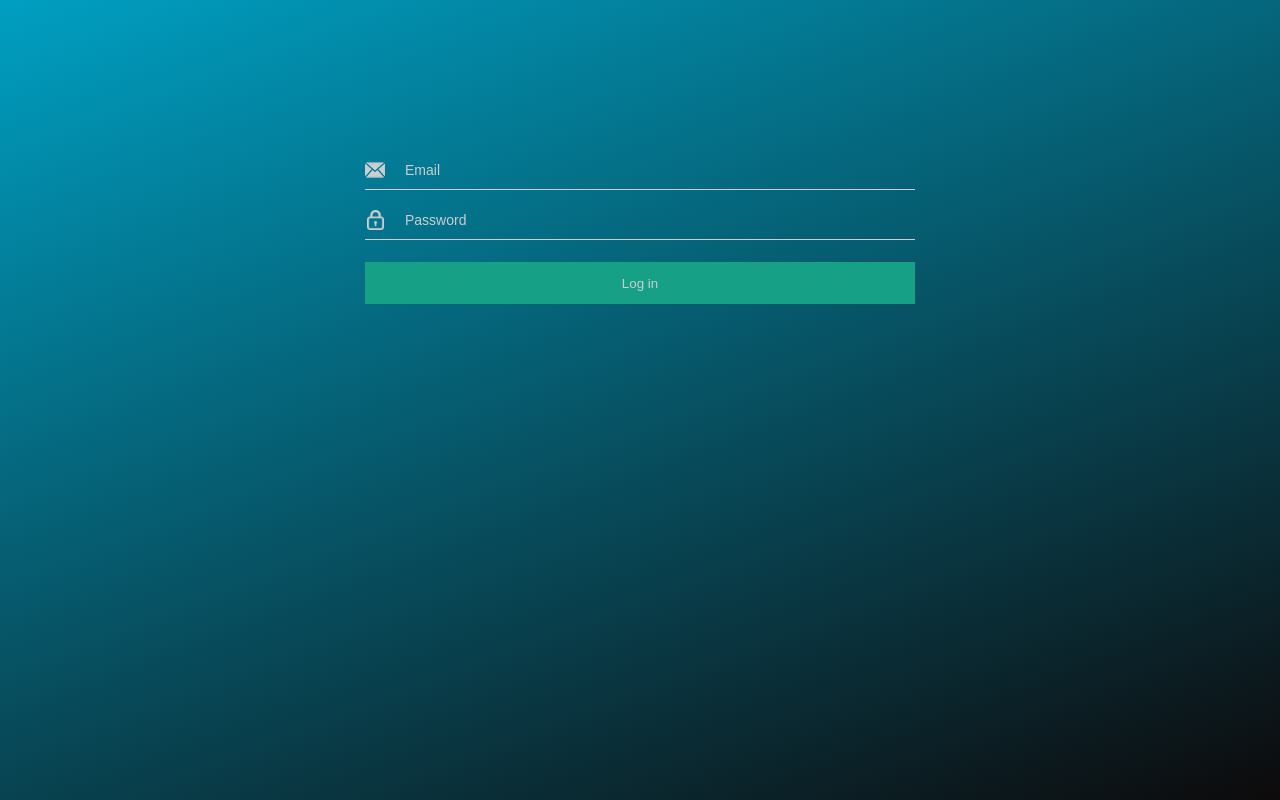
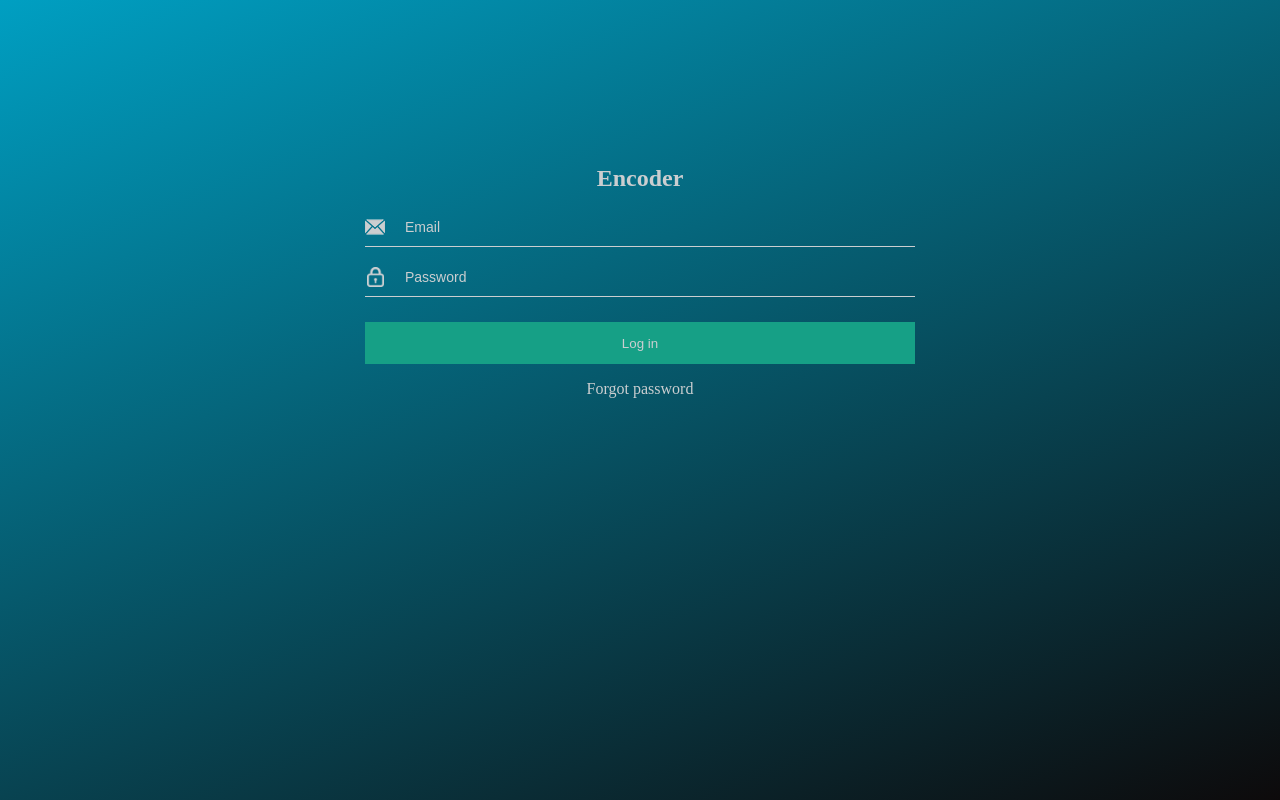
Before and after one commit to WilliaamKing/Encoder, a Vue app: page /#/ in a window 1280 px wide. Built offline with nearby package versions, Linux system fonts and the light colour scheme.

Commit message:
update (components/v-authentication-form): style for form and add header

```diff
--- a/src/components/v-authentication-form/index.vue
+++ b/src/components/v-authentication-form/index.vue
@@ -1,5 +1,9 @@
 <template>
     <div class="v-authentication-form">
+        <header>
+            <h2>Encoder</h2>
+        </header>
+
         <form>
             <label for="userEmail"></label>
             <input id="userEmail" type="email" autocomplete="off"  placeholder="Email"/>
@@ -8,6 +12,7 @@
             <input id="userPassword" type="password" autocomplete="off" placeholder="Password"/>
 
             <button>Log in</button>
+            <p>Forgot password</p>
         </form>
     </div>
 </template>
@@ -19,23 +24,29 @@
 </script>
 
 <style scoped>
-    .v-authentication-form{
+    .v-authentication-form {
         display: flex;
-        align-items: flex-start;
-        justify-content: space-around;
+        flex-direction: column;
+        align-items: center;
+        justify-content: flex-start;
         width: 550px;
         height: 500px;
+        color: #cbced0;
     }
 
-    form{
+    header h2{
+        margin: 15px;
+    }
+
+    form {
         width: 100%;
     }
 
-    label{
+    label {
         position: relative;
     }
 
-    label::before{
+    label::before {
         position: absolute;
         transform: translateY(50%);
         width: 20px;
@@ -43,15 +54,15 @@
         content: '';
     }
 
-    label:nth-of-type(1)::before{
+    label:nth-of-type(1)::before {
         background: url('./media/images/email-icon.png') center/contain no-repeat;
     }
 
-    label:nth-of-type(2)::before{
+    label:nth-of-type(2)::before {
         background: url('./media/images/password-icon.png') center/contain no-repeat;
     }
 
-    input{
+    input {
         display: block;
         width: 100%;
         height: 40px;
@@ -66,17 +77,22 @@
         color: #cbced0;
     }
 
-    input::-webkit-input-placeholder{
+    input::-webkit-input-placeholder {
         color: #cbced0;
     }
 
-    button{
+    button {
         width: 100%;
         height: 42px;
-        margin-top: 12px;
+        margin-top: 15px;
         background: #16a086;
         color: #cbced0;
         border: none;
         outline: none;
     }
+
+     form p{
+       text-align: center;
+       cursor: pointer;
+    }
 </style>
```
